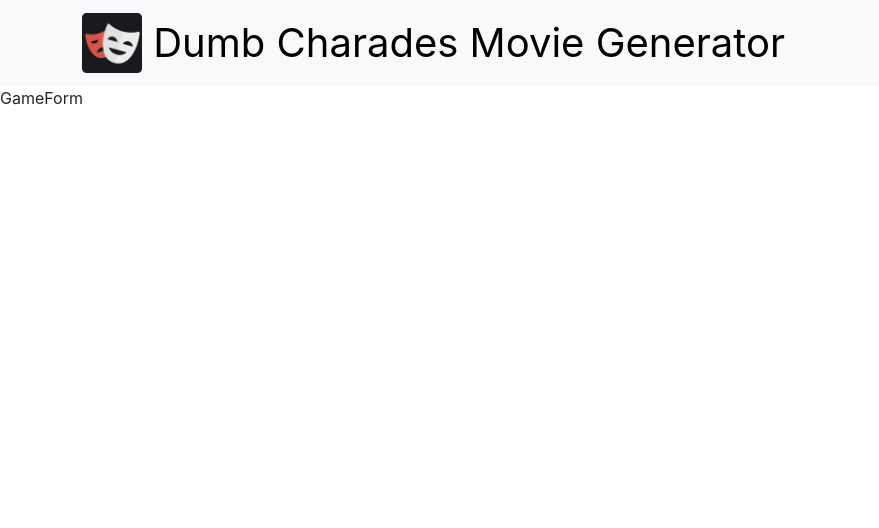
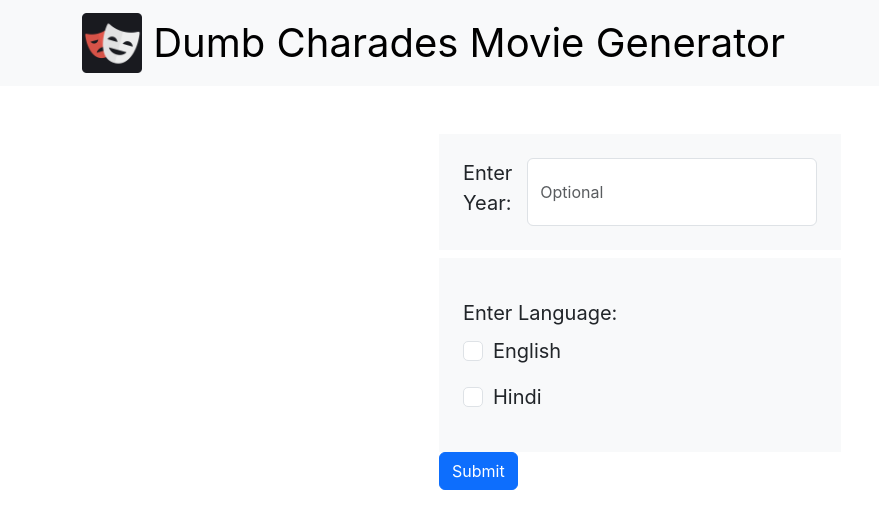
Before and after one commit to PrachetShah/dumb-charades-react, a React (Create React App) app: page / in a window 1280 px wide. Shown: the top 528 px of the page, without its empty margins (0-879 px from the left). Built offline with nearby package versions, Linux system fonts and the light colour scheme.

Commit message:
basic form layout done

```diff
--- a/src/App.js
+++ b/src/App.js
@@ -4,10 +4,10 @@ import GameForm from "./components/GameForm.component";
 
 function App() {
   return (
-    <>
+    <div className="">
       <NavbarComponent />
       <GameForm />
-    </>
+    </div>
   );
 }
 
--- a/src/components/GameForm.component.jsx
+++ b/src/components/GameForm.component.jsx
@@ -1,7 +1,42 @@
 import React from "react";
+import { Form, Button } from "react-bootstrap";
 
 function GameForm() {
-  return <div>GameForm</div>;
+  const APICall = () => {
+    let url =
+      "https://api.themoviedb.org/3/discover/movie?include_video=false&language=en-US%2Chi-IN&page=1&sort_by=popularity.desc&with_origin_country=IN";
+  };
+
+  const type = "checkbox";
+
+  return (
+    <div className="d-flex align-items-center justify-content-center">
+      <Form className="pt-5">
+        <Form.Group
+          style={{ display: "flex" }}
+          className="bg-body-tertiary p-4 fs-5"
+        >
+          <Form.Label htmlFor="disabledTextInput" style={{ width: "5rem" }}>
+            Enter Year:
+          </Form.Label>
+          <Form.Control id="disabledTextInput" placeholder="Optional" />
+        </Form.Group>
+        <Form.Group className="bg-body-tertiary mt-2 p-4 fs-5">
+          <Form.Label className="mt-3">Enter Language: </Form.Label>
+          {["English", "Hindi"].map((lang) => (
+            <div key={`default-${type}`} className="mb-3">
+              <Form.Check // prettier-ignore
+                type={type}
+                id={`default-${type}`}
+                label={lang}
+              />
+            </div>
+          ))}
+        </Form.Group>
+        <Button type="submit">Submit</Button>
+      </Form>
+    </div>
+  );
 }
 
 export default GameForm;
```
